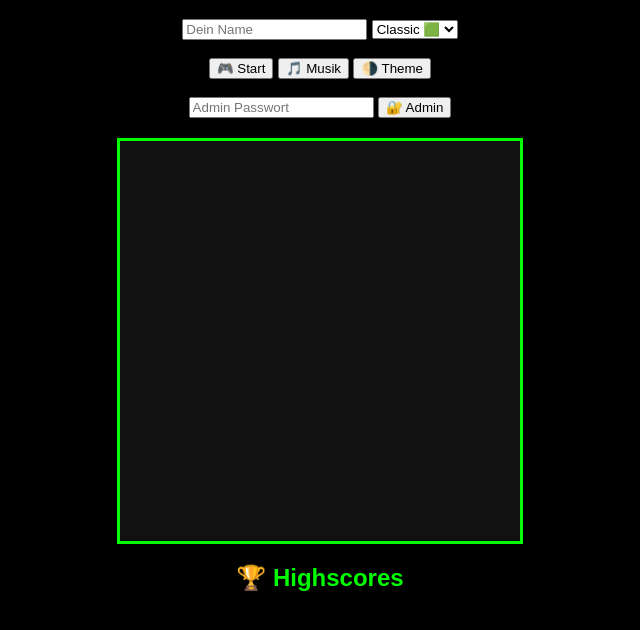
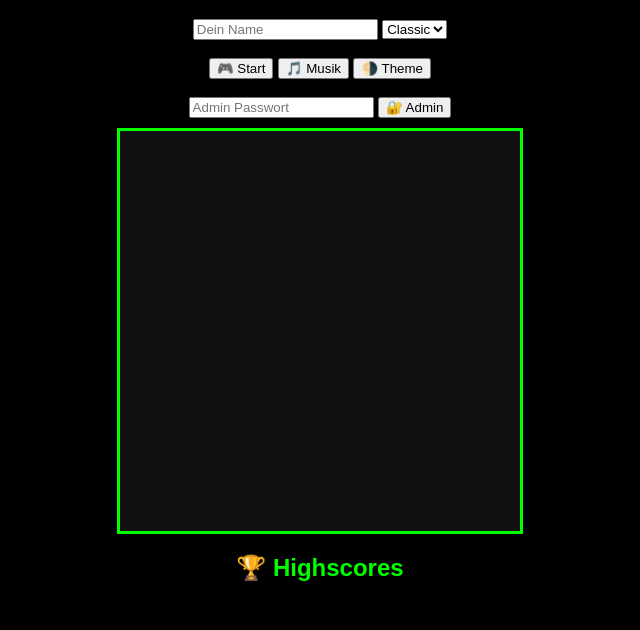
Before and after one commit to Patrick44022/snake-ultimate, a plain HTML site: page index.html in a window 1280 px wide. Shown: the part 62-692 px from the top of the page, without its empty margins (320-960 px from the left). Drawn offline with Linux system fonts and the light colour scheme.

Commit message:
Add files via upload

```diff
--- a/index.html
+++ b/index.html
@@ -3,7 +3,8 @@
 <html lang="de">
 <head>
   <meta charset="UTF-8">
-  <title>Snake Ultimate TRUE FINAL</title>
+  <title>Snake Ultimate++ Mobile</title>
+  <meta name="viewport" content="width=device-width, initial-scale=1.0, maximum-scale=1.0, user-scalable=no, viewport-fit=cover">
   <link rel="stylesheet" href="style.css">
   <link rel="manifest" href="manifest.json">
 </head>
@@ -12,14 +13,14 @@
   <div id="menu">
     <input type="text" id="playerName" placeholder="Dein Name">
     <select id="skinSelect">
-      <option value="classic">Classic 🟩</option>
-      <option value="emoji">Emoji 🐍</option>
-      <option value="neon">Neon ✨</option>
-      <option value="frog">Frog 🐸</option>
-      <option value="alien">Alien 👾</option>
-      <option value="fire">Fire 🔥</option>
-      <option value="ice">Ice ❄️</option>
-      <option value="patrick">Patrick 🅿️</option>
+      <option value="classic">Classic</option>
+      <option value="emoji">Emoji</option>
+      <option value="neon">Neon</option>
+      <option value="frog">Frog</option>
+      <option value="alien">Alien</option>
+      <option value="fire">Fire</option>
+      <option value="ice">Ice</option>
+      <option value="patrick">Patrick</option>
     </select><br><br>
     <button id="startBtn">🎮 Start</button>
     <button id="musicBtn">🎵 Musik</button>
@@ -79,7 +80,7 @@
     }
 
     function gameLoop() {
-      ctx.clearRect(0, 0, 400, 400);
+      ctx.clearRect(0, 0, canvas.width, canvas.height);
       let head = {...snake[0]};
       if (direction === "RIGHT") head.x += 20;
       if (direction === "LEFT") head.x -= 20;
@@ -110,6 +111,30 @@
       if (e.key === "ArrowRight" && direction !== "LEFT") direction = "RIGHT";
     });
 
+    // Touch Wischen
+    let touchStartX = 0, touchStartY = 0;
+    canvas.addEventListener("touchstart", e => {
+      touchStartX = e.touches[0].clientX;
+      touchStartY = e.touches[0].clientY;
+    });
+    canvas.addEventListener("touchmove", e => {
+      if (!touchStartX || !touchStartY) return;
+      let xUp = e.touches[0].clientX;
+      let yUp = e.touches[0].clientY;
+      let xDiff = touchStartX - xUp;
+      let yDiff = touchStartY - yUp;
+
+      if (Math.abs(xDiff) > Math.abs(yDiff)) {
+        if (xDiff > 0 && direction !== "RIGHT") direction = "LEFT";
+        else if (xDiff < 0 && direction !== "LEFT") direction = "RIGHT";
+      } else {
+        if (yDiff > 0 && direction !== "DOWN") direction = "UP";
+        else if (yDiff < 0 && direction !== "UP") direction = "DOWN";
+      }
+      touchStartX = 0;
+      touchStartY = 0;
+    });
+
     function toggleMusic() {
       music.paused ? music.play() : music.pause();
     }
@@ -130,33 +155,8 @@
         list.appendChild(li);
       });
     }
+
     window.onload = updateLeaderboard;
-
-let touchStartX = 0, touchStartY = 0;
-
-canvas.addEventListener("touchstart", e => {
-  touchStartX = e.touches[0].clientX;
-  touchStartY = e.touches[0].clientY;
-}, false);
-
-canvas.addEventListener("touchmove", e => {
-  if (!touchStartX || !touchStartY) return;
-  let xUp = e.touches[0].clientX;
-  let yUp = e.touches[0].clientY;
-  let xDiff = touchStartX - xUp;
-  let yDiff = touchStartY - yUp;
-
-  if (Math.abs(xDiff) > Math.abs(yDiff)) {
-    if (xDiff > 0 && direction !== "RIGHT") direction = "LEFT";
-    else if (xDiff < 0 && direction !== "LEFT") direction = "RIGHT";
-  } else {
-    if (yDiff > 0 && direction !== "DOWN") direction = "UP";
-    else if (yDiff < 0 && direction !== "UP") direction = "DOWN";
-  }
-  touchStartX = 0;
-  touchStartY = 0;
-}, false);
-
-</script>
+  </script>
 </body>
 </html>
--- a/style.css
+++ b/style.css
@@ -1,5 +1,33 @@
 
-body { font-family: sans-serif; text-align: center; background: black; color: lime; }
-canvas { display: block; margin: 20px auto; background: #111; border: 3px solid lime; }
-#menu, #leaderboard { margin: 20px; }
-.dark { background: #111; color: white; }
+html, body {
+  margin: 0;
+  padding: 0;
+  overflow: hidden;
+  width: 100%;
+  height: 100%;
+  background: black;
+  color: lime;
+  font-family: sans-serif;
+  text-align: center;
+}
+
+canvas {
+  display: block;
+  margin: 10px auto;
+  max-width: 100vw;
+  height: auto;
+  background: #111;
+  border: 3px solid lime;
+}
+
+#menu, #leaderboard {
+  margin: 10px;
+}
+.dark {
+  background: #111;
+  color: white;
+}
+.dark canvas {
+  background: #222;
+  border-color: white;
+}
```
Also changed, not shown: manifest.json.
